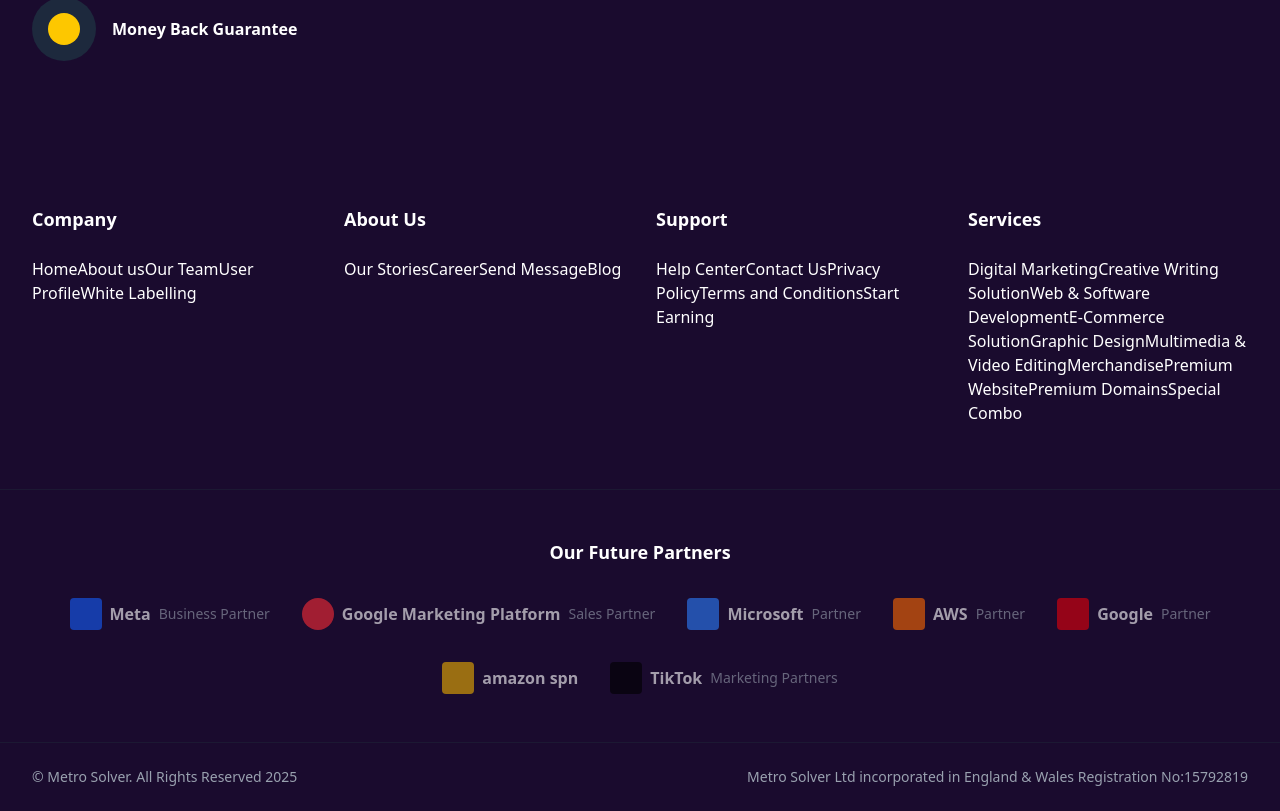
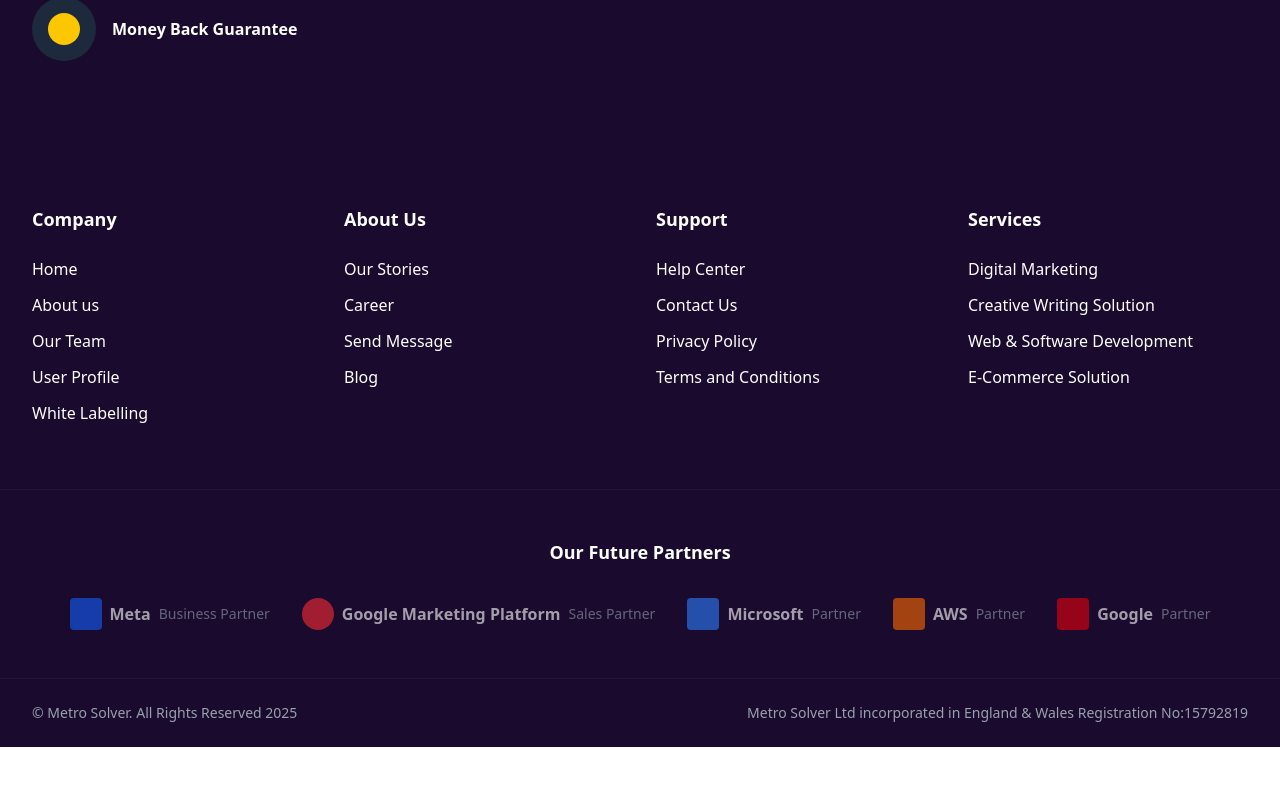
Before and after one commit to sakil470004/budget-friendly, a Next.js app: page / in a window 1280 px wide. Shown: the part 10193-11004 px from the top of the page. After the commit the page ends 10940 px from the top, so only its background shows below. Built offline with nearby package versions, Linux system fonts and the light colour scheme.

Commit message:
updating footer fix column issue

```diff
--- a/components/Footer.tsx
+++ b/components/Footer.tsx
@@ -17,7 +17,7 @@
             {/* Company */}
             <div>
               <h4 className="font-semibold text-lg mb-6">Company</h4>
-              <div className="space-y-3">
+              <div className="flex flex-col space-y-3">
                 <Link href="/">Home</Link>
                 <Link href="/about">About us</Link>
                 <Link href="/team">Our Team</Link>
@@ -29,7 +29,7 @@
             {/* About Us */}
             <div>
               <h4 className="font-semibold text-lg mb-6">About Us</h4>
-              <div className="space-y-3">
+              <div className="flex flex-col space-y-3">
                 <Link href="/stories">Our Stories</Link>
                 <Link href="/career">Career</Link>
                 <Link href="/message">Send Message</Link>
@@ -40,29 +40,23 @@
             {/* Support */}
             <div>
               <h4 className="font-semibold text-lg mb-6">Support</h4>
-              <div className="space-y-3">
+              <div className="space-y-3 flex flex-col">
                 <Link href="/help">Help Center</Link>
                 <Link href="/contact">Contact Us</Link>
                 <Link href="/privacy">Privacy Policy</Link>
                 <Link href="/terms">Terms and Conditions</Link>
-                <Link href="/earning">Start Earning</Link>
               </div>
             </div>
 
             {/* Services */}
             <div>
               <h4 className="font-semibold text-lg mb-6">Services</h4>
-              <div className="space-y-3">
+              <div className="space-y-3 flex flex-col">
                 <Link href="/digital-marketing">Digital Marketing</Link>
                 <Link href="/creative-writing">Creative Writing Solution</Link>
                 <Link href="/web-development">Web & Software Development</Link>
                 <Link href="/ecommerce">E-Commerce Solution</Link>
-                <Link href="/graphic-design">Graphic Design</Link>
-                <Link href="/multimedia">Multimedia & Video Editing</Link>
-                <Link href="/merchandise">Merchandise</Link>
-                <Link href="/premium-website">Premium Website</Link>
-                <Link href="/premium-domains">Premium Domains</Link>
-                <Link href="/special-combo">Special Combo</Link>
+
               </div>
             </div>
           </div>
@@ -99,15 +93,7 @@
               <span className="font-semibold">Google</span>
               <span className="text-sm text-gray-400">Partner</span>
             </div>
-            <div className="flex items-center gap-2">
-              <div className="w-8 h-8 bg-yellow-500 rounded"></div>
-              <span className="font-semibold">amazon spn</span>
-            </div>
-            <div className="flex items-center gap-2">
-              <div className="w-8 h-8 bg-black rounded"></div>
-              <span className="font-semibold">TikTok</span>
-              <span className="text-sm text-gray-400">Marketing Partners</span>
-            </div>
+
           </div>
         </div>
       </div>
```
